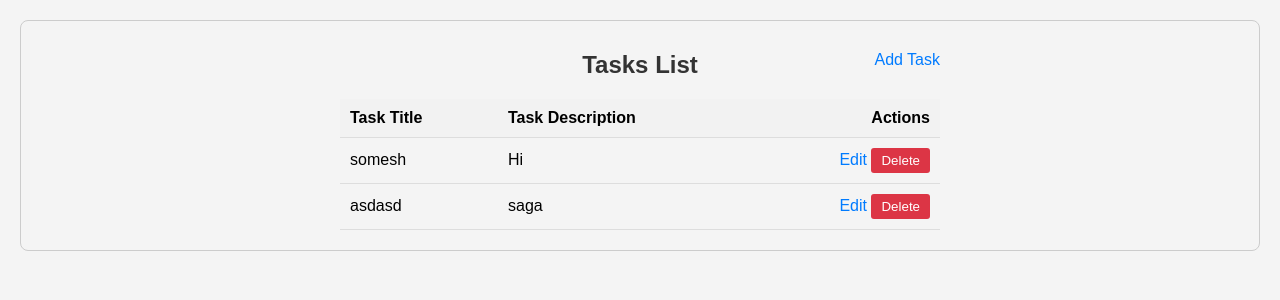
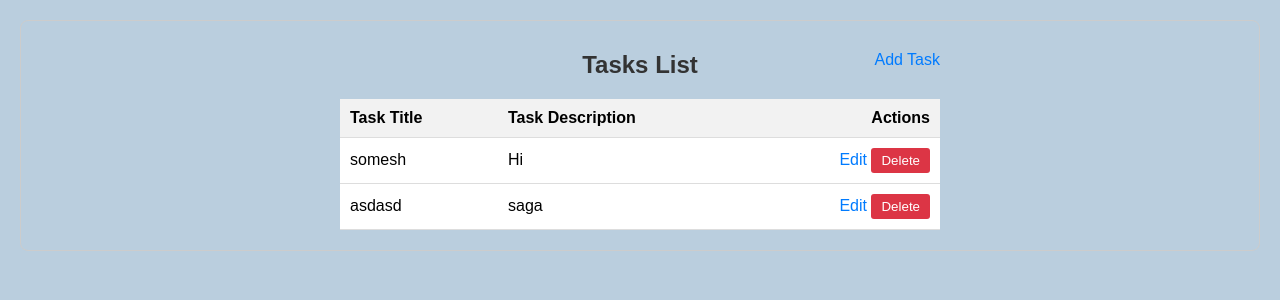
Before and after one commit to Someshgadge/Task-Manager, a Flask app: page /view_tasks in a window 1280 px wide. Shown: the top 300 px of the page. Run offline with Flask 3, Linux system fonts and the light colour scheme; the visitor is signed in with stand-in values (Sample User, id 1).

Commit message:
Initial commit

```diff
--- a/static/css/addTask.css
+++ b/static/css/addTask.css
@@ -2,7 +2,7 @@ body {
     font-family: Arial, sans-serif;
     margin: 20px; /* Added margin from all sides */
     padding: 0;
-    background-color: #f4f4f4;
+    background-color: #a3bed4be;
 }
 
 h2 {
--- a/static/css/editTask.css
+++ b/static/css/editTask.css
@@ -2,7 +2,7 @@ body {
     font-family: Arial, sans-serif;
     margin: 20px; /* Added margin from all sides */
     padding: 0;
-    background-color: #f4f4f4;
+    background-color: #a3bed4be;
 }
 
 h2 {
--- a/static/css/login.css
+++ b/static/css/login.css
@@ -2,7 +2,7 @@ body {
     font-family: Arial, sans-serif;
     margin: 0;
     padding: 0;
-    background-color: #f4f4f4;
+    background-color: #a3bed4be;
 }
 
 h2 {
--- a/static/css/viewTask.css
+++ b/static/css/viewTask.css
@@ -1,9 +1,9 @@
 body {
     font-family: Arial, sans-serif;
-    margin: 20px; /* Added margin from all sides */
+    margin: 20px;
     padding: 0;
-    background-color: #f4f4f4;
-    border: 1px solid #ccc; /* Added border for the page */
+    background-color: #a3bed4be;
+    border: 1px solid #ccc;
     border-radius: 8px;
 }
 
@@ -22,6 +22,7 @@ h2 {
 table {
     width: 100%;
     border-collapse: collapse;
+    background-color: #fff;
 }
 
 th, td {
--- a/templates/login.html
+++ b/templates/login.html
@@ -6,8 +6,9 @@
 </head>
 <link rel="stylesheet" type="text/css" href="{{ url_for('static', filename='css/login.css') }}">
 <body>
-    <h2>Login</h2>
+    <h2>Welcome to Task Management Portal</h2>
     <form method="post" action="/login">
+        <h3><style>h3 { text-align: center; }</style>Login</h3>
         <label for="username">Username:</label><br>
         <input type="text" id="username" name="username"><br>
         <label for="password">Password:</label><br>
--- a/templates/view_tasks.html
+++ b/templates/view_tasks.html
@@ -2,19 +2,21 @@
 <html lang="en">
 <head>
     <title>View Tasks</title>
-    <link rel="stylesheet" type="text/css" href="viewTask.css">
+    <link rel="stylesheet" type="text/css" href="{{ url_for('static', filename='css/viewTask.css') }}">
 </head>
-<link rel="stylesheet" type="text/css" href="{{ url_for('static', filename='css/viewTask.css') }}">
 <body>
     <div class="table-container">
         <a href="{{ url_for('add_task') }}" class="add-task-link">Add Task</a>
         <h2>Tasks List</h2>
         <table>
+            <thead>
                 <tr>
                     <th>Task Title</th>
                     <th>Task Description</th>
                     <th class="actions">Actions</th>
                 </tr>
+            </thead>
+            <tbody>
                 {% for task in tasks %}
                 <tr>
                     <td>{{ task.title }}</td>
@@ -27,6 +29,7 @@
                     </td>
                 </tr>
                 {% endfor %}
+            </tbody>
         </table>
     </div>
 </body>
```
Also changed, not shown: your_database.db. Lines whose indentation alone changed are shown as unchanged.
